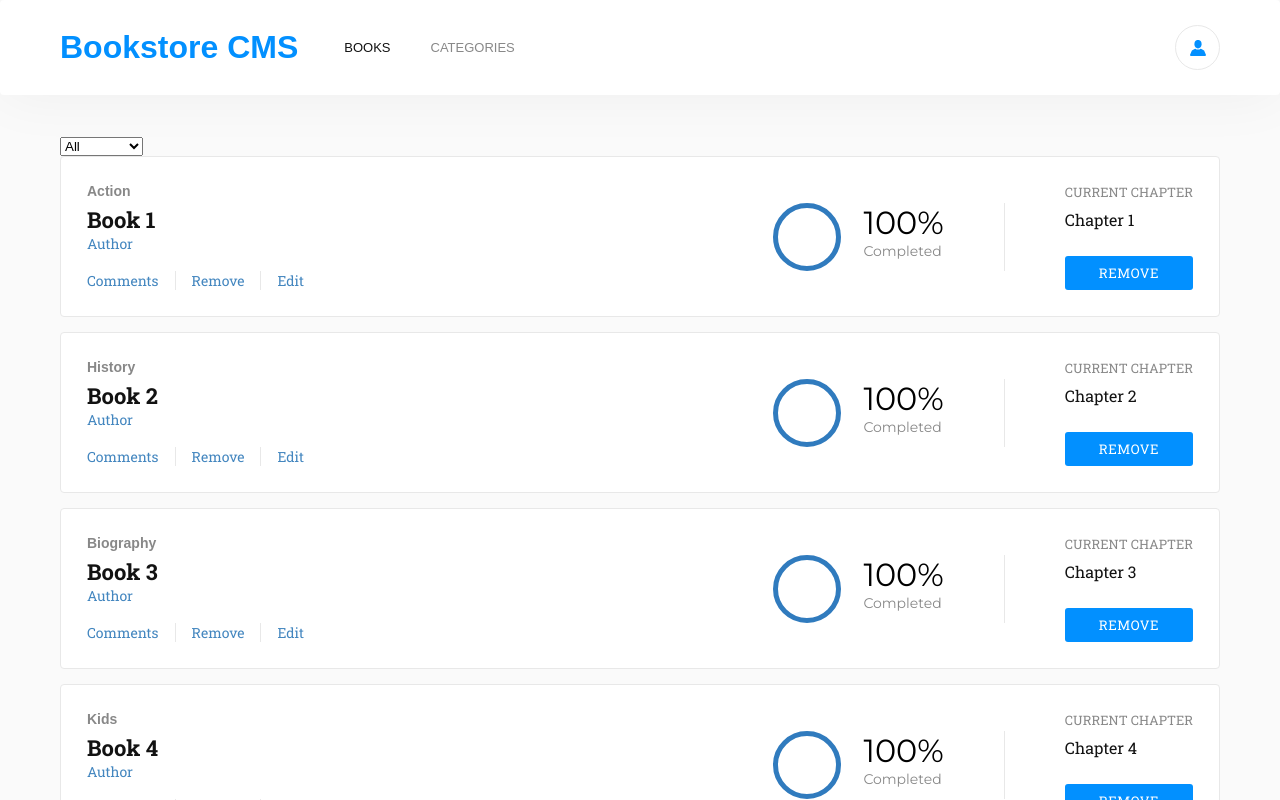
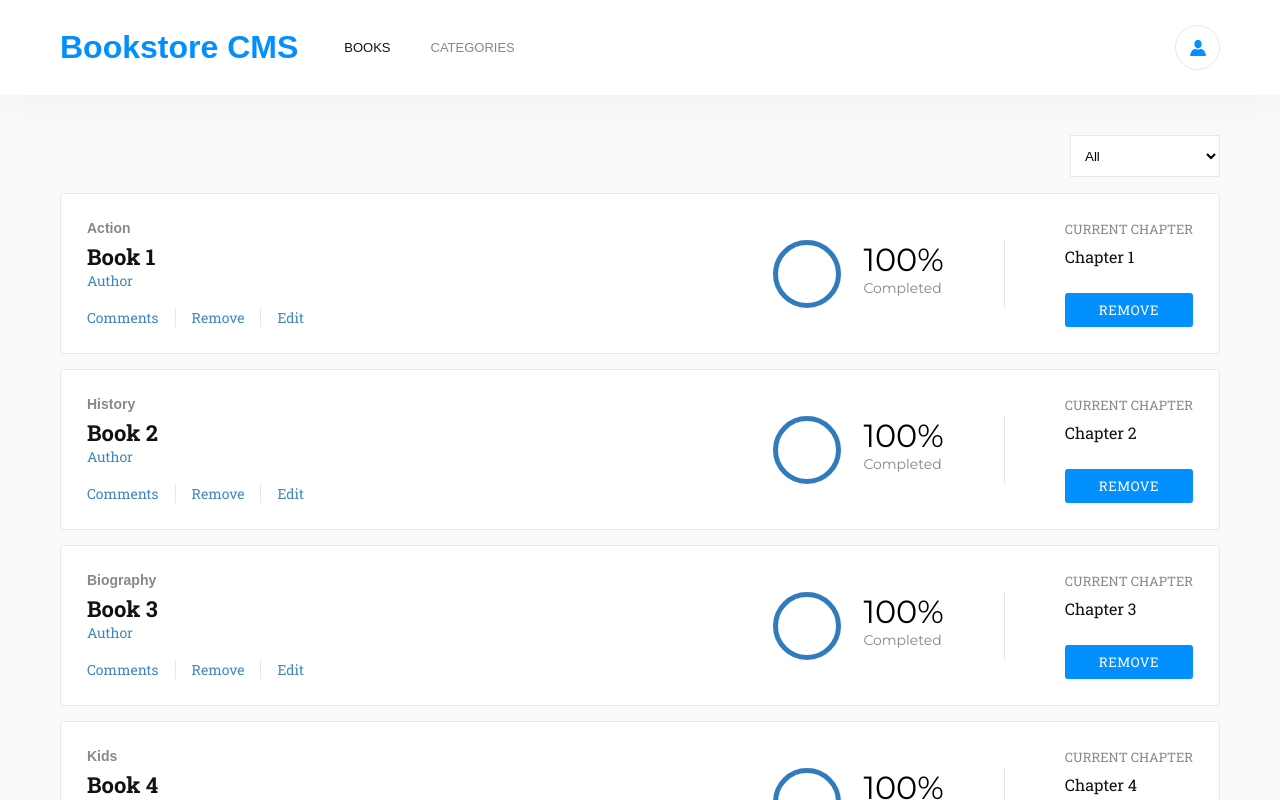
Before and after one commit to WinterCore/microverse-bookstore, a React (Create React App) app: page / in a window 1280 px wide. Shown: the top 800 px of the page. Built offline with nearby package versions, Linux system fonts and the light colour scheme.

Commit message:
Add CategoryFilter styling

```diff
--- a/src/components/CategoryFilter.js
+++ b/src/components/CategoryFilter.js
@@ -1,13 +1,23 @@
 import React from 'react';
+import classnames from 'classnames';
 import PropTypes from 'prop-types';
 import { categories } from '../data';
 
+import util from '../utils.module.css';
+import style from './CategoryFilter.module.css';
+
 function CategoryFilter({ handleFilterChange, filter }) {
   return (
-    <select value={filter} onChange={({ target: { value } }) => handleFilterChange(value)}>
-      <option value="All">All</option>
-      { categories.map(c => <option key={c} value={c}>{ c }</option>) }
-    </select>
+    <div className={classnames(style.filterOuter, util.flex, util.justifyEnd)}>
+      <select
+        className={util.select}
+        value={filter}
+        onChange={({ target: { value } }) => handleFilterChange(value)}
+      >
+        <option value="All">All</option>
+        { categories.map(c => <option key={c} value={c}>{ c }</option>) }
+      </select>
+    </div>
   );
 }
 
--- /dev/null
+++ b/src/components/CategoryFilter.module.css
@@ -0,0 +1,3 @@
+.filterOuter {
+    margin: 16px 0;
+}
```
